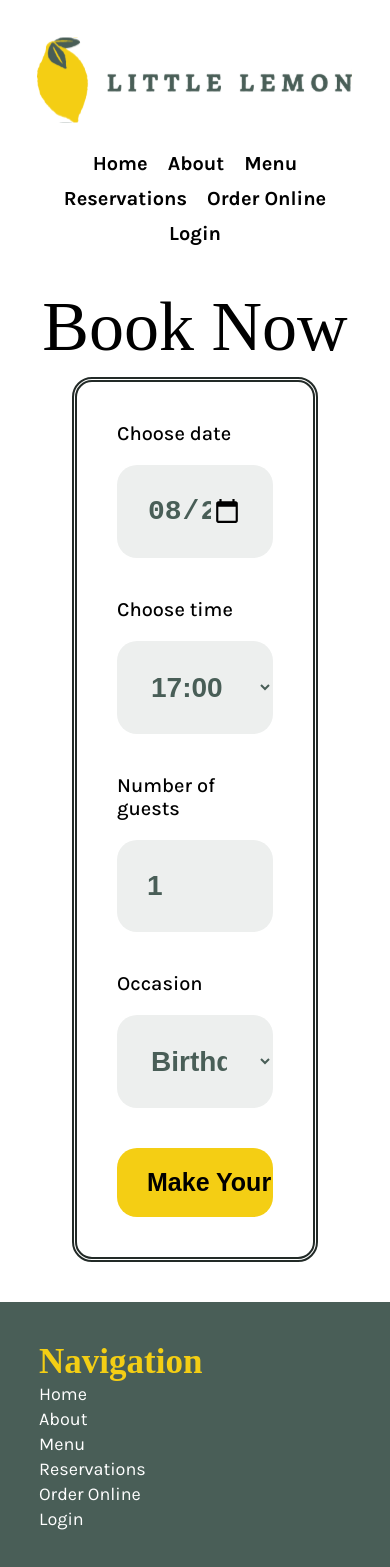
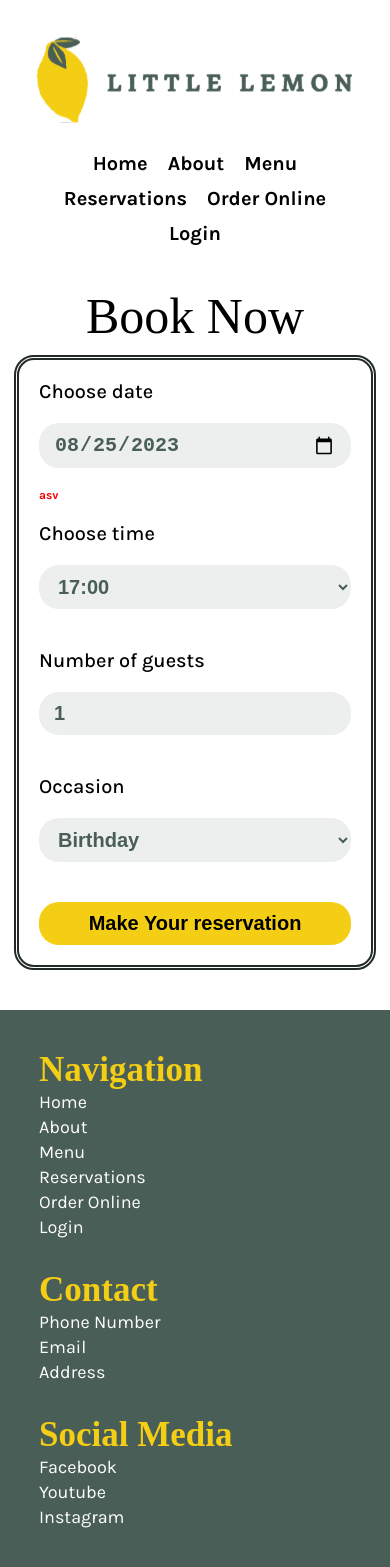
Before and after one commit to awaismalik01/project, a React (Create React App) app: page /booking in a window 390 px wide. Shown: the top 1567 px of the page. Built offline with nearby package versions, Linux system fonts and the light colour scheme; a web font is replaced by a local one.

Commit message:
Completed

```diff
--- a/package.json
+++ b/package.json
@@ -7,6 +7,7 @@
     "@testing-library/react": "^13.4.0",
     "@testing-library/user-event": "^13.5.0",
     "formik": "^2.4.3",
+    "jest": "^27.5.1",
     "react": "^18.2.0",
     "react-dom": "^18.2.0",
     "react-router-dom": "^6.15.0",
--- a/src/JavaScript/BookingForm.js
+++ b/src/JavaScript/BookingForm.js
@@ -53,7 +53,7 @@ function BookingForm({ availableTimes, dispatch }) {
             id="res-date"
             {...formik.getFieldProps("date")}
           />
-          <span>{formik.errors.date}</span>
+          <span data-testid="error-date">asv{formik.errors.date}</span>
 
           <label htmlFor="res-time">Choose time</label>
           <select
@@ -67,7 +67,7 @@ function BookingForm({ availableTimes, dispatch }) {
               </option>
             ))}
           </select>
-          <span>{formik.errors.time}</span>
+          <span data-testid="error-time">{formik.errors.time}</span>
 
           <label htmlFor="guests">Number of guests</label>
           <input
@@ -79,7 +79,7 @@ function BookingForm({ availableTimes, dispatch }) {
             id="guests"
             {...formik.getFieldProps("guests")}
           />
-          <span>{formik.errors.guests}</span>
+          <span data-testid="error-guest">{formik.errors.guests}</span>
 
           <label htmlFor="occasion">Occasion</label>
           <select
@@ -96,6 +96,12 @@ function BookingForm({ availableTimes, dispatch }) {
             type="submit"
             data-testid="make-reservation"
             value="Make Your reservation"
+            disabled={
+              !!formik.errors.occasion ||
+              !!formik.errors.guests ||
+              !!formik.errors.time ||
+              !!formik.errors.date
+            }
           />
         </form>
       </div>
--- a/src/JavaScript/ConfirmedBooking.js
+++ b/src/JavaScript/ConfirmedBooking.js
@@ -20,7 +20,7 @@ function ConfirmedBooking() {
     <main>
       <div className="confirmation">
         <h1>Your Reservation is confirmed!</h1>
-        <div className="details">
+        <div className="confirmationDetail">
           <h2>Confirmation Details</h2>
           <p>
             <span>Occastion:</span> {booking?.occasion}
--- a/src/JavaScript/Footer.js
+++ b/src/JavaScript/Footer.js
@@ -1,4 +1,5 @@
 import React from "react";
+import { Link } from "react-router-dom";
 import Resturant from "../images/restaurant.jpg";
 
 function Footer() {
@@ -10,12 +11,24 @@ function Footer() {
       <div className="footer-links">
         <h3>Navigation</h3>
         <ul>
-          <li>Home</li>
-          <li>About</li>
-          <li>Menu</li>
-          <li>Reservations</li>
-          <li>Order Online</li>
-          <li>Login</li>
+          <li>
+            <Link to="/">Home</Link>
+          </li>
+          <li>
+            <Link to="/#about">About</Link>
+          </li>
+          <li>
+            <Link to="/#menu">Menu</Link>
+          </li>
+          <li>
+            <Link to="/booking">Reservations</Link>
+          </li>
+          <li>
+            <Link to="/#order">Order Online</Link>
+          </li>
+          <li>
+            <Link to="#">Login</Link>
+          </li>
         </ul>
       </div>
 
--- a/src/JavaScript/Header.js
+++ b/src/JavaScript/Header.js
@@ -1,6 +1,8 @@
 import React from "react";
+import { useNavigate } from "react-router-dom";
 
 function Header() {
+  const navigate = useNavigate();
   return (
     <header>
       <div className="body">
@@ -11,7 +13,7 @@ function Header() {
             We are a family owned Mediterranean restaurant, focused on
             traditional recipes served with a modern twist.
           </p>
-          <button>Reserve a Table</button>
+          <button onClick={() => navigate("/booking")}>Reserve a Table</button>
         </div>
 
         <div className="image">
--- a/src/JavaScript/Main.js
+++ b/src/JavaScript/Main.js
@@ -1,4 +1,5 @@
-import React from "react";
+import React, { useEffect, useRef } from "react";
+import { useLocation } from "react-router-dom";
 import GreekSalad from "../images/greek salad.png";
 import Bruchetta from "../images/bruchetta.png";
 import LemonCake from "../images/lemon dessert.png";
@@ -6,6 +7,19 @@ import Avatar from "../images/customer.png";
 import Rating from "../images/rating.png";
 
 function Main() {
+  const location = useLocation();
+  const aboutSection = useRef();
+  const menuSection = useRef();
+
+  useEffect(() => {
+    if (location.hash === "#about") {
+      aboutSection.current.scrollIntoView({ behavior: "smooth" });
+    }
+    if (location.hash === "#menu") {
+      menuSection.current.scrollIntoView({ behavior: "smooth" });
+    }
+  }, [location]);
+
   const menu = [
     {
       img: GreekSalad,
@@ -39,7 +53,7 @@ function Main() {
 
   return (
     <main>
-      <section>
+      <section ref={menuSection}>
         <div className="section-head">
           <h1>This Weeks Special!</h1>
           <button>Online Menu</button>
@@ -75,7 +89,7 @@ function Main() {
         </div>
       </aside>
 
-      <article>
+      <article ref={aboutSection}>
         <div className="article-col1">
           <h1>Little Lemon</h1>
           <h3>California</h3>
--- a/src/JavaScript/Nav.js
+++ b/src/JavaScript/Nav.js
@@ -14,16 +14,16 @@ function Nav() {
           <Link to="/">Home</Link>
         </li>
         <li>
-          <Link to="#about">About</Link>
+          <Link to="/#about">About</Link>
         </li>
         <li>
-          <Link to="#menu">Menu</Link>
+          <Link to="/#menu">Menu</Link>
         </li>
         <li>
           <Link to="/booking">Reservations</Link>
         </li>
         <li>
-          <Link to="#order">Order Online</Link>
+          <Link to="/#order">Order Online</Link>
         </li>
         <li>
           <Link to="#">Login</Link>
--- a/src/css/mobileStyle.css
+++ b/src/css/mobileStyle.css
@@ -186,4 +186,60 @@
   .article-col2 {
     display: none;
   }
+
+  /* ------------------------------------------------------------ */
+
+  .formGroup > h1 {
+    font-size: 50px;
+    font-weight: 500;
+    margin-bottom: 10px;
+  }
+
+  .formGroup > form {
+    width: 80%;
+    padding: 20px;
+  }
+
+  .formGroup label {
+    font-size: 20px;
+    font-weight: 500;
+  }
+
+  .formGroup label ~ input,
+  .formGroup label ~ select {
+    font-size: 20px;
+    font-weight: 700;
+
+    padding: 10px 15px;
+  }
+
+  .formGroup label ~ input[type="submit"] {
+    padding: 10px 20px;
+    font-size: 20px;
+  }
+
+  .formGroup label ~ input[type="submit"]:hover {
+    background-color: #c2a618;
+  }
+
+  .formGroup label ~ span {
+    font-size: 12px;
+  }
+
+  /* ------------------------------------------------------------ */
+
+  .confirmation > h1 {
+    font-size: 40px;
+    font-weight: 700;
+    text-align: center;
+  }
+
+  .confirmation .confirmationDetail {
+    width: 80%;
+  }
+
+  .confirmation > button {
+    width: 90%
+  }
+
 }
--- a/src/css/style.css
+++ b/src/css/style.css
@@ -150,7 +150,12 @@ footer ul {
 
 footer ul li {
   display: block;
+  color: white;
   font-size: 18px;
+}
+
+footer ul li a {
+  text-decoration: none;
   color: white;
 }
 
@@ -438,26 +443,26 @@ article > div {
   margin-bottom: 30px;
 }
 
-.confirmation .details {
+.confirmation .confirmationDetail {
   width: 22%;
   background-color: #495e57;
   border-radius: 20px;
   padding: 25px;
 }
 
-.details > h2 {
+.confirmationDetail > h2 {
   color: #f4ce14;
   font-size: 35px;
   font-weight: 500;
 }
 
-.details > p {
+.confirmationDetail > p {
   color: white;
   font-size: 18px;
   margin-bottom: 0;
 }
 
-.details > p > span {
+.confirmationDetail > p > span {
   font-weight: 700;
 }
 
```
Also changed, not shown: 2 other files (tests, documents, lock files or other folders).
